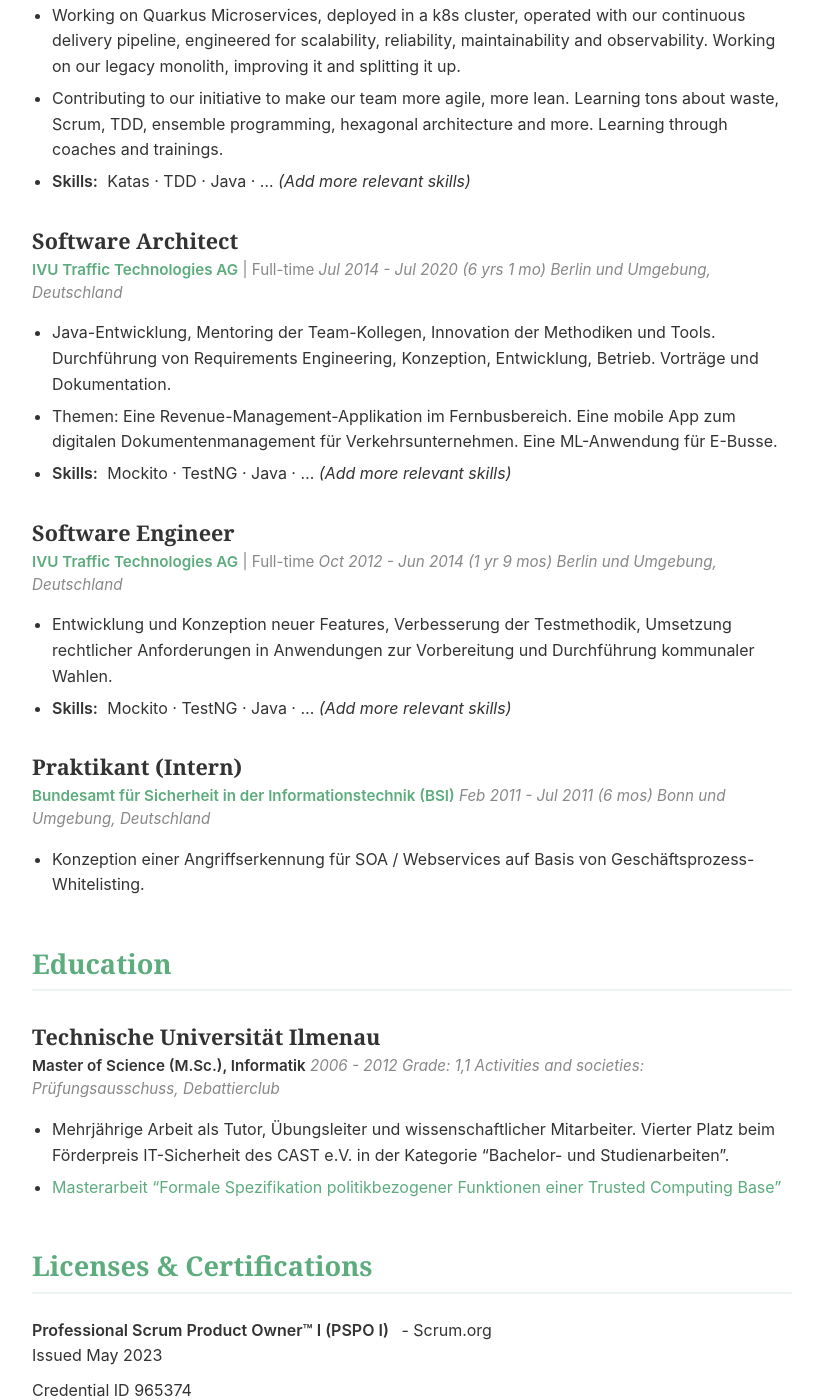
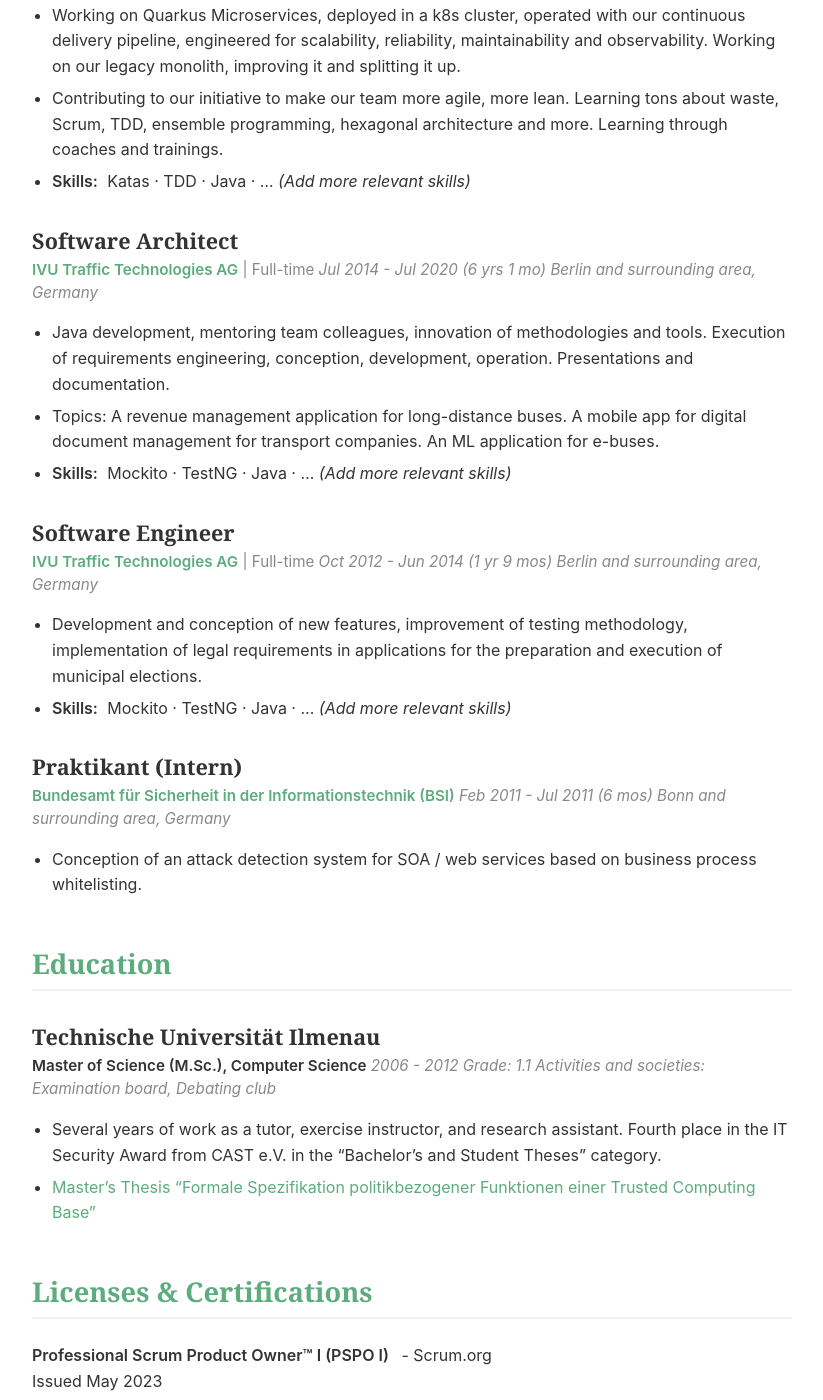
Before and after one commit to fxnn/fxnn.github.io, a Jekyll site: the page built from cv.md, in a window 1280 px wide and 1400 px high, scrolled down 983 px. Shown: the whole window, without its empty margins (228-1051 px from the left). Built offline with Jekyll 4.4.1, drawn with Linux system fonts in a browser that asks for light colours; some of the changed text lies outside the part shown.

Commit message:
chore: Translate CV content to English

```diff
--- a/cv.md
+++ b/cv.md
@@ -29,7 +29,7 @@ title: Curriculum Vitae
 ### Senior Java Developer
 **[IONOS](https://www.ionos.de)** | Full-time
 *Aug 2020 - Present (4 yrs 10 mos)*
-*Berlin, Deutschland · Hybrid*
+*Berlin, Germany · Hybrid*
 
 *   Working on Quarkus Microservices, deployed in a k8s cluster, operated with our continuous delivery pipeline, engineered for scalability, reliability, maintainability and observability. Working on our legacy monolith, improving it and splitting it up.
 *   Contributing to our initiative to make our team more agile, more lean. Learning tons about waste, Scrum, TDD, ensemble programming, hexagonal architecture and more. Learning through coaches and trainings.
@@ -38,37 +38,37 @@ title: Curriculum Vitae
 ### Software Architect
 **[IVU Traffic Technologies AG](https://www.ivu.com)** | Full-time
 *Jul 2014 - Jul 2020 (6 yrs 1 mo)*
-*Berlin und Umgebung, Deutschland*
+*Berlin and surrounding area, Germany*
 
-*   Java-Entwicklung, Mentoring der Team-Kollegen, Innovation der Methodiken und Tools. Durchführung von Requirements Engineering, Konzeption, Entwicklung, Betrieb. Vorträge und Dokumentation.
-*   Themen: Eine Revenue-Management-Applikation im Fernbusbereich. Eine mobile App zum digitalen Dokumentenmanagement für Verkehrsunternehmen. Eine ML-Anwendung für E-Busse.
+*   Java development, mentoring team colleagues, innovation of methodologies and tools. Execution of requirements engineering, conception, development, operation. Presentations and documentation.
+*   Topics: A revenue management application for long-distance buses. A mobile app for digital document management for transport companies. An ML application for e-buses.
 *   **Skills:** Mockito · TestNG · Java · ... *(Add more relevant skills)*
 
 ### Software Engineer
 **[IVU Traffic Technologies AG](https://www.ivu.com)** | Full-time
 *Oct 2012 - Jun 2014 (1 yr 9 mos)*
-*Berlin und Umgebung, Deutschland*
+*Berlin and surrounding area, Germany*
 
-*   Entwicklung und Konzeption neuer Features, Verbesserung der Testmethodik, Umsetzung rechtlicher Anforderungen in Anwendungen zur Vorbereitung und Durchführung kommunaler Wahlen.
+*   Development and conception of new features, improvement of testing methodology, implementation of legal requirements in applications for the preparation and execution of municipal elections.
 *   **Skills:** Mockito · TestNG · Java · ... *(Add more relevant skills)*
 
 ### Praktikant (Intern)
 **[Bundesamt für Sicherheit in der Informationstechnik (BSI)](https://www.bsi.bund.de)**
 *Feb 2011 - Jul 2011 (6 mos)*
-*Bonn und Umgebung, Deutschland*
+*Bonn and surrounding area, Germany*
 
-*   Konzeption einer Angriffserkennung für SOA / Webservices auf Basis von Geschäftsprozess-Whitelisting.
+*   Conception of an attack detection system for SOA / web services based on business process whitelisting.
 
 ## Education
 
 ### Technische Universität Ilmenau
-**Master of Science (M.Sc.), Informatik**
+**Master of Science (M.Sc.), Computer Science**
 *2006 - 2012*
-*Grade: 1,1*
-*Activities and societies: Prüfungsausschuss, Debattierclub*
+*Grade: 1.1*
+*Activities and societies: Examination board, Debating club*
 
-*   Mehrjährige Arbeit als Tutor, Übungsleiter und wissenschaftlicher Mitarbeiter. Vierter Platz beim Förderpreis IT-Sicherheit des CAST e.V. in der Kategorie "Bachelor- und Studienarbeiten".
-*   [Masterarbeit "Formale Spezifikation politikbezogener Funktionen einer Trusted Computing Base"](https://www.linkedin.com/in/fxneumann/overlay/50711883/single-media-viewer?type=DOCUMENT&profileId=ACoAABoS1MoBmxc5acVR_-P5wmK9OkQ18bz6k0k)
+*   Several years of work as a tutor, exercise instructor, and research assistant. Fourth place in the IT Security Award from CAST e.V. in the "Bachelor's and Student Theses" category.
+*   [Master's Thesis "Formale Spezifikation politikbezogener Funktionen einer Trusted Computing Base"](https://www.linkedin.com/in/fxneumann/overlay/50711883/single-media-viewer?type=DOCUMENT&profileId=ACoAABoS1MoBmxc5acVR_-P5wmK9OkQ18bz6k0k)
 
 ## Licenses & Certifications
 
@@ -95,11 +95,11 @@ title: Curriculum Vitae
 
 ## Languages
 
-*   **Deutsch** (Native or Bilingual Proficiency)
-*   **Englisch** (Full Professional Proficiency)
+*   **German** (Native or Bilingual Proficiency)
+*   **English** (Full Professional Proficiency)
 *   *(Add other languages if applicable)*
 
 ## Organizations
 
-*   **Gesellschaft für Informatik** - Mitglied (Member)
+*   **German Informatics Society** - Member
     *   *Nov 2015 - Present*
```
